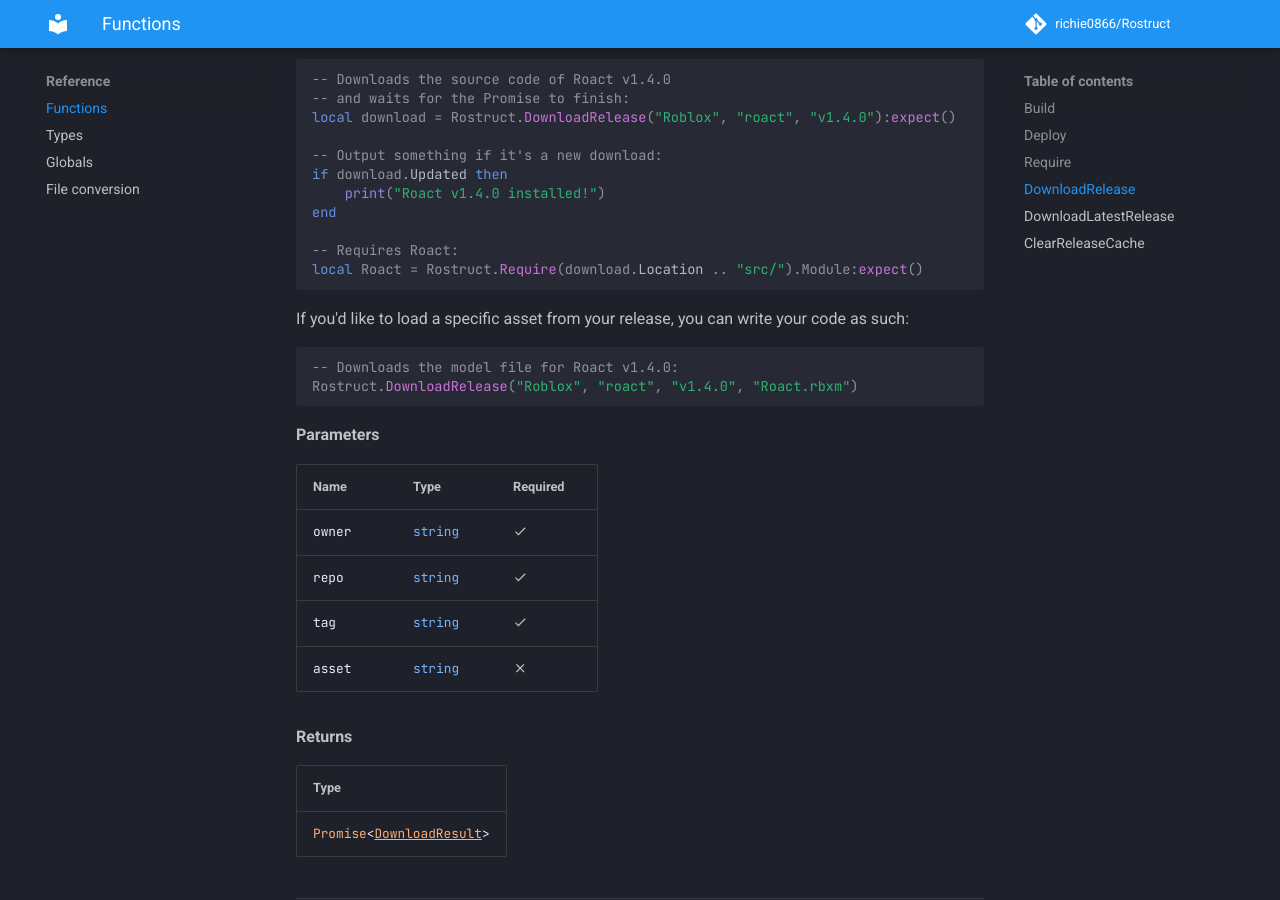
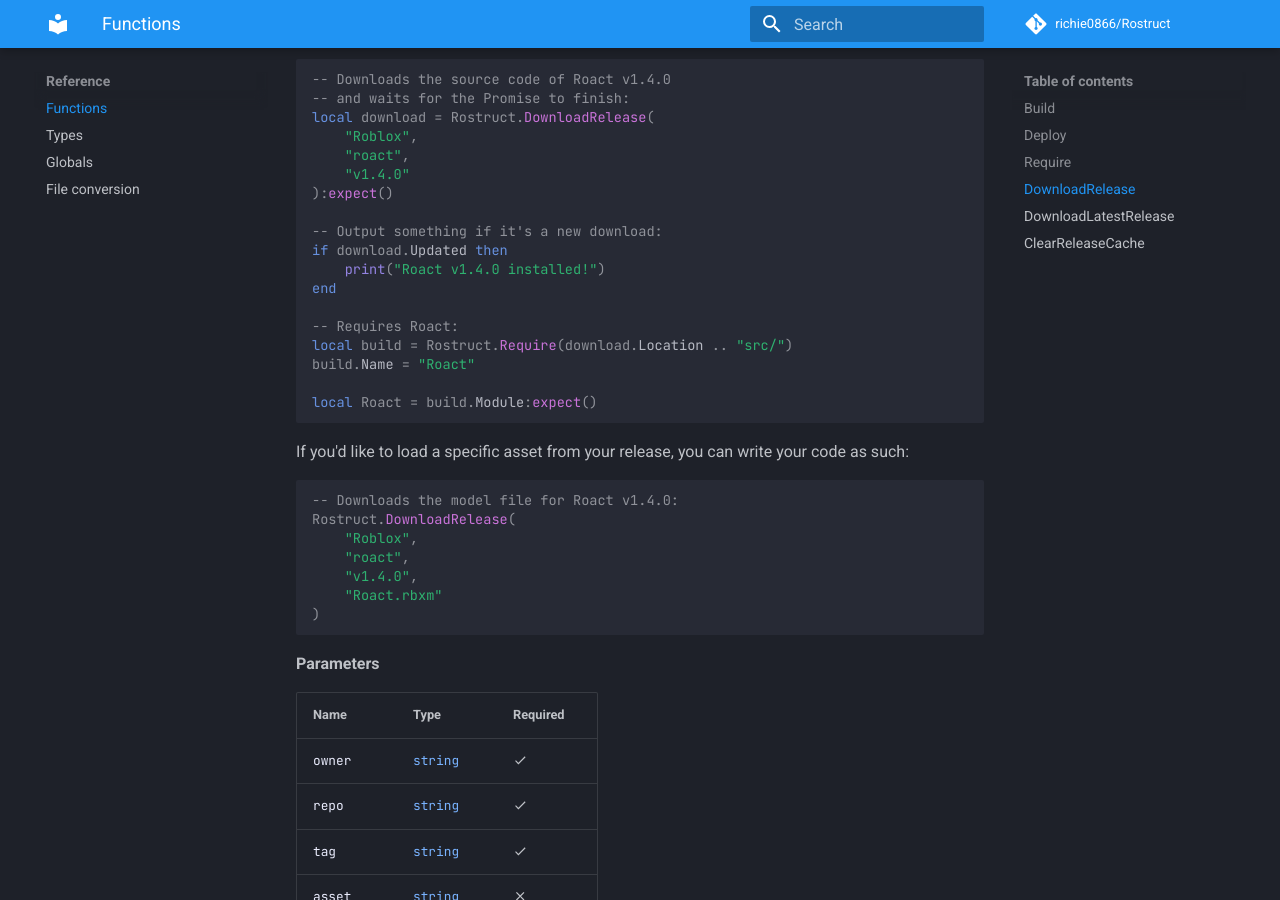
Before and after one commit to richie0866/Rostruct, an MkDocs documentation site: the page built from docs/reference/functions.md, in a window 1280 px wide and 900 px high, scrolled down 3489 px. Built offline with MkDocs 1.6.1 and Material for MkDocs 9.7.7, drawn with Linux system fonts in a browser that asks for light colours; comment, search, counter and statistics services are not loaded.

Commit message:
Update docs

````diff
--- a/docs/reference/functions.md
+++ b/docs/reference/functions.md
@@ -155,7 +155,11 @@ The location of the cached folder is in the [`DownloadResult`](./types.md#downlo
 ```lua
 -- Downloads the source code of Roact v1.4.0
 -- and waits for the Promise to finish:
-local download = Rostruct.DownloadRelease("Roblox", "roact", "v1.4.0"):expect()
+local download = Rostruct.DownloadRelease(
+	"Roblox",
+	"roact",
+	"v1.4.0"
+):expect()
 
 -- Output something if it's a new download:
 if download.Updated then
@@ -163,14 +167,22 @@ if download.Updated then
 end
 
 -- Requires Roact:
-local Roact = Rostruct.Require(download.Location .. "src/").Module:expect()
+local build = Rostruct.Require(download.Location .. "src/")
+build.Name = "Roact"
+
+local Roact = build.Module:expect()
 ```
 
 If you'd like to load a specific asset from your release, you can write your code as such:
 
 ```lua
 -- Downloads the model file for Roact v1.4.0:
-Rostruct.DownloadRelease("Roblox", "roact", "v1.4.0", "Roact.rbxm")
+Rostruct.DownloadRelease(
+	"Roblox",
+	"roact",
+	"v1.4.0",
+	"Roact.rbxm"
+)
 ```
 
 **Parameters**
@@ -212,7 +224,10 @@ If a new release is available, it will clear the cached data and download the ne
 ```lua
 -- Downloads the latest source code of Roact
 -- and waits for the Promise to finish:
-local download = Rostruct.DownloadLatestRelease("Roblox", "roact"):expect()
+local download = Rostruct.DownloadLatestRelease(
+	"Roblox",
+	"roact"
+):expect()
 
 -- Output something if a new release was downloaded:
 if download.Updated then
--- a/mkdocs.yml
+++ b/mkdocs.yml
@@ -80,6 +80,7 @@ markdown_extensions:
 # Plugins
 plugins:
   - macros
+  - search
 
 # Page tree
 nav:
````
Also changed, not shown: docs/getting-started/creating-your-project.md (+2 -2 lines), docs/getting-started/using-other-projects.md (+0 -1 lines).
